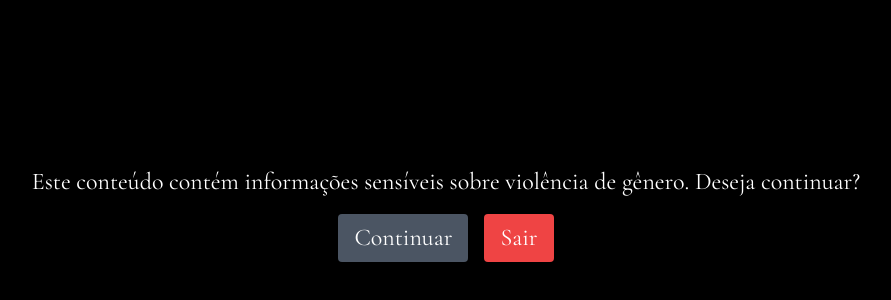
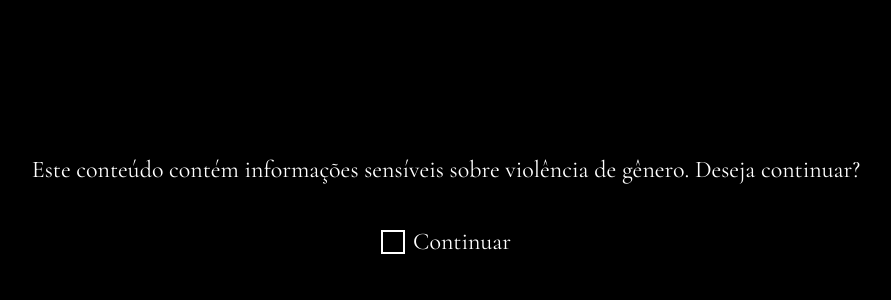
Before and after one commit to prefeitura-rio/violencia-de-genero, a React (Vite) app: page / in a window 1280 px wide. Shown: the part 186-486 px from the top of the page, without its empty margins (194-1085 px from the left). Built offline with nearby package versions, Linux system fonts and the light colour scheme.

Commit message:
new feat: continuar

```diff
--- a/src/App.jsx
+++ b/src/App.jsx
@@ -2,6 +2,7 @@ import { useState } from "react";
 import "./App.css";
 import ScrollytellingSection from "./components/ScrollytellingSection";
 import TypingEffect from "./components/TypingEffect";
+import rightIcon from "./assets/right-icon.svg";
 
 function App() {
   const [loading, setLoading] = useState(true);
@@ -39,26 +40,64 @@ function App() {
       "https://www.instagram.com/secretariadamulher.rio/?hl=en";
   };
 
+  const [isChecked, setIsChecked] = useState(false);
+
+  const handleCheckboxChange = () => {
+    setIsChecked(!isChecked);
+    setTimeout(() => {
+      handleAllow();
+    }, 500);
+  };
+
   if (showDialog) {
     return (
       <div className="bg-black font-cormorant px-2 text-white text-2xl flex items-center justify-center h-screen">
         <div className="text-center">
-          <p className="mb-4">
+          <p className="mb-10">
             Este conteúdo contém informações sensíveis sobre violência de
             gênero. Deseja continuar?
           </p>
-          <button
-            onClick={handleAllow}
-            className="bg-gray-600 px-4 py-2 rounded text-white mx-2"
-          >
-            Continuar
-          </button>
-          <button
+          <div className="flex flex-col items-center">
+            <div className="flex items-center mb-4">
+              {/* Hidden native checkbox */}
+              <input
+                type="checkbox"
+                id="allowCheckbox"
+                onChange={handleCheckboxChange}
+                checked={isChecked}
+                className="hidden"
+              />
+
+              {/* Custom checkbox */}
+              <div
+                onClick={handleCheckboxChange}
+                className={`border-2 border-white w-6 h-6 flex items-center justify-center mr-2 cursor-pointer bg-transparent`}
+              >
+                {isChecked && (
+                  <img
+                    src={rightIcon}
+                    alt="Right Icon"
+                    className="scale-150 frame8"
+                  />
+                )}
+              </div>
+
+              {/* Label */}
+              <label
+                htmlFor="allowCheckbox"
+                className="text-white cursor-pointer"
+                onClick={handleCheckboxChange}
+              >
+                Continuar
+              </label>
+            </div>
+          </div>
+          {/* <button
             onClick={handleDeny}
             className="bg-red-500 px-4 py-2 rounded text-white mx-2"
           >
             Sair
-          </button>
+          </button> */}
         </div>
       </div>
     );
```
